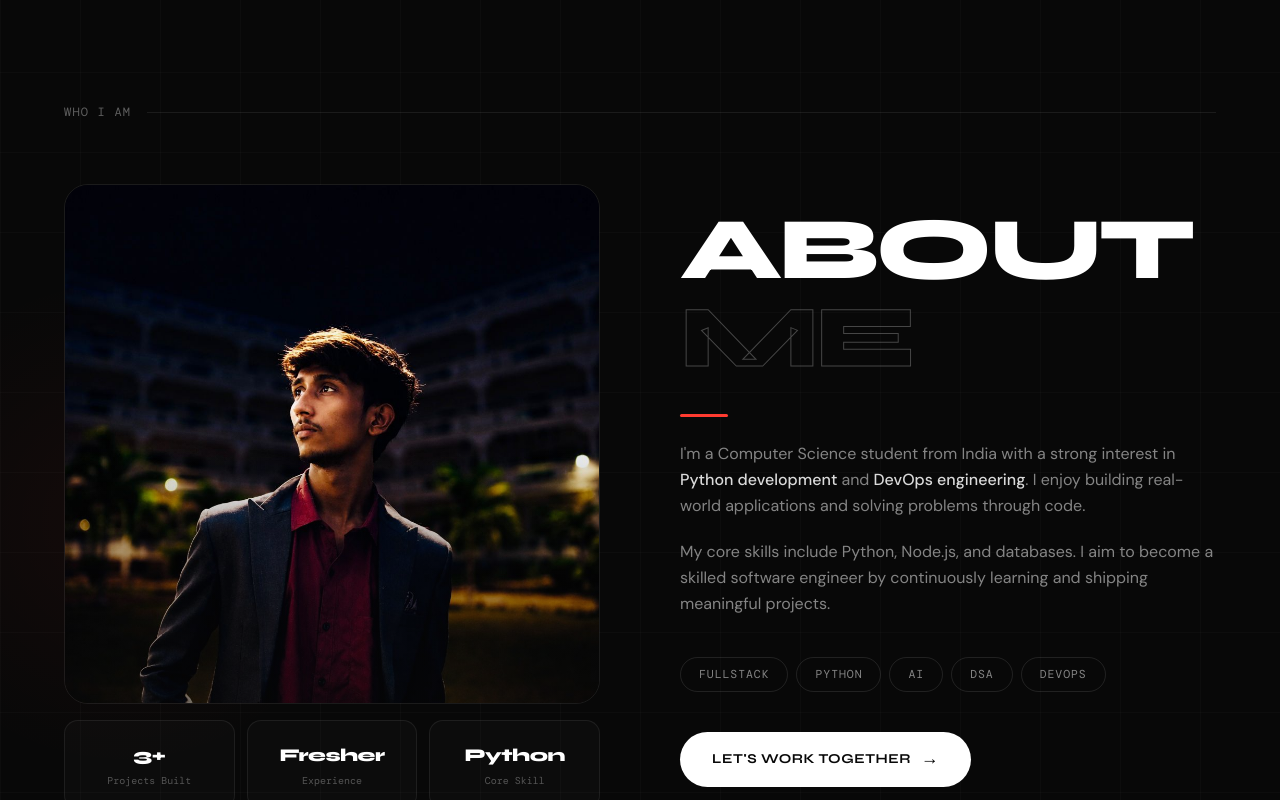
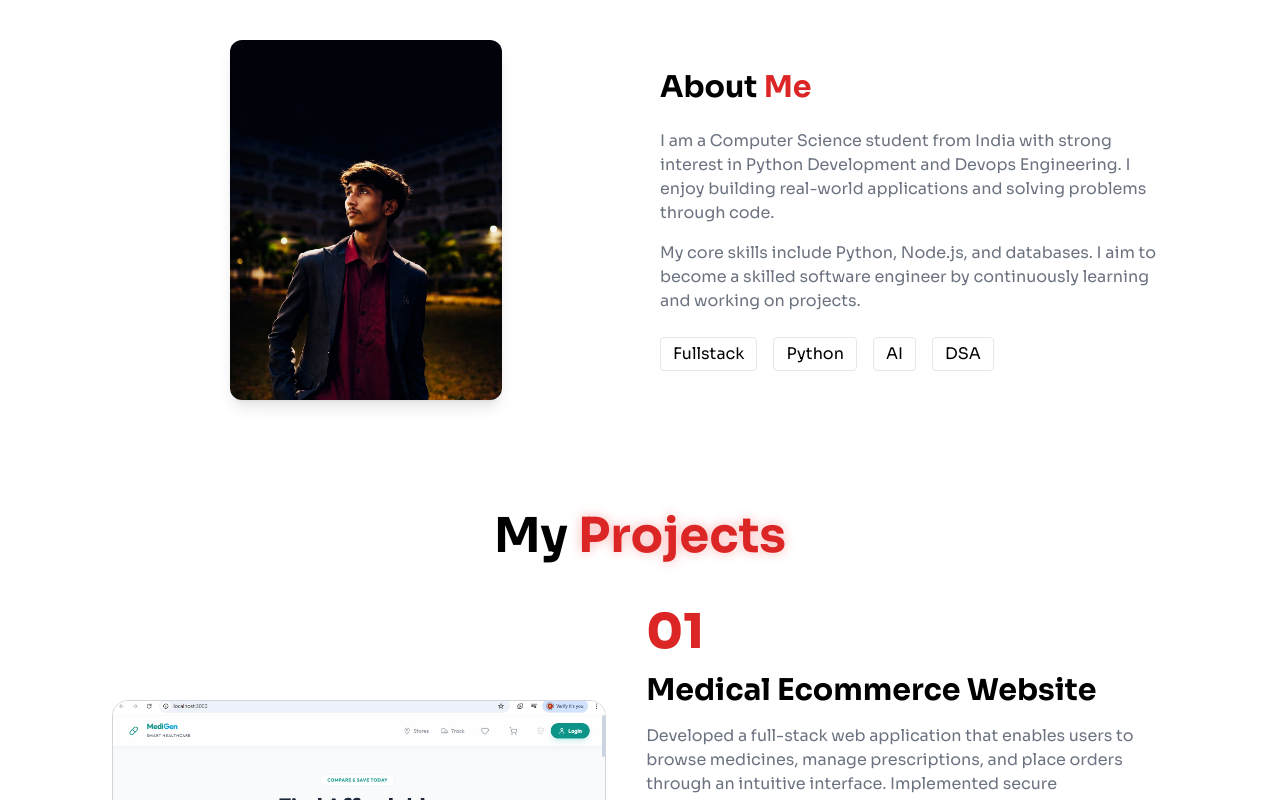
Before and after one commit to ruthwik21ch/portfolioo, a React (Vite) app: page / in a window 1280 px wide. Shown: the part 2220-3020 px from the top of the page. Built offline with nearby package versions, Linux system fonts and the light colour scheme.

Commit message:
Update About.jsx

```diff
--- a/src/components/About.jsx
+++ b/src/components/About.jsx
@@ -1,230 +1,51 @@
-import React, { useRef } from "react";
-import { motion, useInView } from "framer-motion";
-
-const tags = ["Fullstack", "Python", "AI", "DSA", "DevOps"];
-
-const facts = [
-  { value: "3+",     label: "Projects Built"   },
-  { value: "Fresher",     label: "Experience"  },
-  { value: "Python",   label: "Core Skill"},
-];
+import React from 'react';
+import { motion } from 'framer-motion';
 
 export default function About() {
-  const ref      = useRef(null);
-  const isInView = useInView(ref, { once: true, amount: 0.15 });
+  return (
+    <div className="px-5 lg:px-28 py-12 bg-white text-black flex flex-col lg:flex-row items-center gap-10" id="about">
 
-  return (
-    <section
-      ref={ref}
-      id="about"
-      style={{ fontFamily: "'Syne', sans-serif" }}
-      className="bg-[#080808] text-white py-28 px-6 lg:px-16 relative overflow-hidden"
-    >
-      <style>{`
-        @import url('https://fonts.googleapis.com/css2?family=Syne:wght@400;600;700;800&family=DM+Sans:wght@300;400;500&family=DM+Mono:wght@400;500&display=swap');
-        .tag  { font-family: 'DM Mono', monospace; }
-        .body { font-family: 'DM Sans', sans-serif; }
+      <motion.div
+        className="lg:w-1/2 flex justify-center"
+        initial={{ opacity: 0, x: -50 }}
+        whileInView={{ opacity: 1, x: 0 }}
+        transition={{ duration: 0.8 }}
+      >
+        <img
+          className="h-[360px] rounded-xl shadow-lg"
+          src="/assets/Me.jpg"
+          alt="Me"
+        />
+      </motion.div>
 
-        .about-tag {
-          font-family: 'DM Mono', monospace;
-          font-size: 0.72rem; letter-spacing: 0.08em; text-transform: uppercase;
-          padding: 8px 18px; border-radius: 999px;
-          border: 1px solid rgba(255,255,255,0.1);
-          color: rgba(255,255,255,0.5);
-          transition: border-color 0.25s, color 0.25s, background 0.25s;
-          cursor: default;
-        }
-        .about-tag:hover {
-          border-color: rgba(255,255,255,0.35);
-          color: rgba(255,255,255,0.95);
-          background: rgba(255,255,255,0.05);
-        }
+      <motion.div
+        className="lg:w-1/2"
+        initial={{ opacity: 0, x: 50 }}
+        whileInView={{ opacity: 1, x: 0 }}
+        transition={{ duration: 0.8 }}
+      >
+        <h2 className="text-3xl font-bold">
+          About <span className="text-red-600">Me</span>
+        </h2>
 
-        .fact-card {
-          border: 1px solid rgba(255,255,255,0.07);
-          border-radius: 14px; padding: 20px 18px;
-          background: rgba(255,255,255,0.02);
-          transition: border-color 0.3s, background 0.3s;
-          text-align: center;
-        }
-        .fact-card:hover {
-          border-color: rgba(255,255,255,0.18);
-          background: rgba(255,255,255,0.05);
-        }
+        <p className="text-gray-500 mt-6">
+          I am a Computer Science student from India with strong interest in
+          Python Development and Devops Engineering. I enjoy building real-world applications and
+          solving problems through code.
+        </p>
 
-        .img-frame {
-          position: relative;
-          border-radius: 24px;
-          overflow: hidden;
-          border: 1px solid rgba(255,255,255,0.08);
-        }
-        .img-frame::after {
-          content: '';
-          position: absolute; inset: 0;
-          background: linear-gradient(to top, rgba(8,8,8,0.55) 0%, transparent 55%);
-          pointer-events: none;
-          border-radius: 24px;
-        }
-        .img-frame img {
-          width: 100%; height: 100%;
-          object-fit: cover; display: block;
-          transition: transform 0.7s cubic-bezier(0.77,0,0.175,1);
-        }
-        .img-frame:hover img { transform: scale(1.04); }
+        <p className="text-gray-500 mt-4">
+          My core skills include Python, Node.js, and databases. I aim to become
+          a skilled software engineer by continuously learning and working on projects.
+        </p>
 
-        .accent-line {
-          width: 48px; height: 3px;
-          background: #FF3B30; border-radius: 2px;
-          margin-bottom: 1.5rem;
-        }
-      `}</style>
-
-      {/* Background grid */}
-      <div
-        className="absolute inset-0 pointer-events-none"
-        style={{
-          backgroundImage:
-            "linear-gradient(rgba(255,255,255,0.02) 1px, transparent 1px), linear-gradient(90deg, rgba(255,255,255,0.02) 1px, transparent 1px)",
-          backgroundSize: "80px 80px",
-        }}
-      />
-
-      {/* Subtle red glow */}
-      <div
-        className="absolute pointer-events-none"
-        style={{
-          width: "500px", height: "500px", borderRadius: "50%",
-          background: "radial-gradient(circle, rgba(255,59,48,0.05) 0%, transparent 70%)",
-          top: "30%", left: "-10%",
-        }}
-      />
-
-      <div className="relative z-10 max-w-6xl mx-auto">
-
-        {/* ── Header label ── */}
-        <motion.div
-          initial={{ opacity: 0, y: -20 }}
-          animate={isInView ? { opacity: 1, y: 0 } : {}}
-          transition={{ duration: 0.6 }}
-          className="flex items-center gap-4 mb-16"
-        >
-          <span className="tag text-xs tracking-widest uppercase" style={{ color: "rgba(255,255,255,0.35)" }}>
-            Who I Am
-          </span>
-          <div className="h-px flex-1" style={{ background: "rgba(255,255,255,0.08)" }} />
-        </motion.div>
-
-        {/* ── Two columns ── */}
-        <div className="grid grid-cols-1 lg:grid-cols-2 gap-14 lg:gap-20 items-center">
-
-          {/* LEFT — Image */}
-          <motion.div
-            initial={{ opacity: 0, x: -40 }}
-            animate={isInView ? { opacity: 1, x: 0 } : {}}
-            transition={{ duration: 0.75, ease: [0.22, 1, 0.36, 1] }}
-          >
-            <div className="img-frame" style={{ height: "clamp(320px, 45vw, 520px)" }}>
-              <img src="/assets/Me.jpg" alt="Profile photo" />
-            </div>
-
-            {/* Fact strip below image */}
-            <div className="grid grid-cols-3 gap-3 mt-4">
-              {facts.map((f, i) => (
-                <motion.div
-                  key={i}
-                  initial={{ opacity: 0, y: 12 }}
-                  animate={isInView ? { opacity: 1, y: 0 } : {}}
-                  transition={{ duration: 0.4, delay: 0.5 + i * 0.1 }}
-                  className="fact-card"
-                >
-                  <p className="font-extrabold text-lg" style={{ letterSpacing: "-0.03em" }}>
-                    {f.value}
-                  </p>
-                  <p className="tag text-[10px] mt-1" style={{ color: "rgba(255,255,255,0.3)" }}>
-                    {f.label}
-                  </p>
-                </motion.div>
-              ))}
-            </div>
-          </motion.div>
-
-          {/* RIGHT — Content */}
-          <motion.div
-            initial={{ opacity: 0, x: 40 }}
-            animate={isInView ? { opacity: 1, x: 0 } : {}}
-            transition={{ duration: 0.75, delay: 0.1, ease: [0.22, 1, 0.36, 1] }}
-          >
-            {/* Big heading */}
-            <h2
-              className="text-[clamp(2.6rem,8vw,5.5rem)] font-extrabold leading-none mb-8"
-              style={{ letterSpacing: "-0.04em" }}
-            >
-              ABOUT
-              <br />
-              <span style={{ WebkitTextStroke: "1px rgba(255,255,255,0.25)", color: "transparent" }}>
-                ME
-              </span>
-            </h2>
-
-            <div className="accent-line" />
-
-            <p
-              className="body text-base leading-relaxed mb-5"
-              style={{ color: "rgba(255,255,255,0.5)" }}
-            >
-              I'm a Computer Science student from India with a strong interest in
-              <span style={{ color: "rgba(255,255,255,0.85)", fontWeight: 500 }}> Python development </span>
-              and
-              <span style={{ color: "rgba(255,255,255,0.85)", fontWeight: 500 }}> DevOps engineering</span>.
-              I enjoy building real-world applications and solving problems through code.
-            </p>
-
-            <p
-              className="body text-base leading-relaxed mb-10"
-              style={{ color: "rgba(255,255,255,0.5)" }}
-            >
-              My core skills include Python, Node.js, and databases. I aim to become
-              a skilled software engineer by continuously learning and shipping
-              meaningful projects.
-            </p>
-
-            {/* Tags */}
-            <div className="flex flex-wrap gap-2 mb-10">
-              {tags.map((tag, i) => (
-                <motion.span
-                  key={tag}
-                  initial={{ opacity: 0, scale: 0.9 }}
-                  animate={isInView ? { opacity: 1, scale: 1 } : {}}
-                  transition={{ duration: 0.3, delay: 0.4 + i * 0.07 }}
-                  className="about-tag"
-                >
-                  {tag}
-                </motion.span>
-              ))}
-            </div>
-
-            {/* CTA */}
-            <motion.a
-              href="#contact"
-              whileHover={{ scale: 1.04 }}
-              whileTap={{ scale: 0.97 }}
-              style={{
-                display: "inline-flex", alignItems: "center", gap: "10px",
-                padding: "14px 32px", borderRadius: "999px",
-                background: "#fff", color: "#080808",
-                fontFamily: "'Syne', sans-serif",
-                fontWeight: 700, fontSize: "0.85rem",
-                letterSpacing: "0.04em", textDecoration: "none",
-                textTransform: "uppercase",
-                transition: "background 0.25s",
-              }}
-            >
-              Let's Work Together
-              <span style={{ fontSize: "1.1rem" }}>→</span>
-            </motion.a>
-          </motion.div>
+        <div className="mt-6 flex gap-4">
+          <span className="border px-3 py-1 rounded">Fullstack</span>
+          <span className="border px-3 py-1 rounded">Python</span>
+          <span className="border px-3 py-1 rounded">AI</span>
+          <span className="border px-3 py-1 rounded">DSA</span>
         </div>
-      </div>
-    </section>
+      </motion.div>
+    </div>
   );
 }
```
